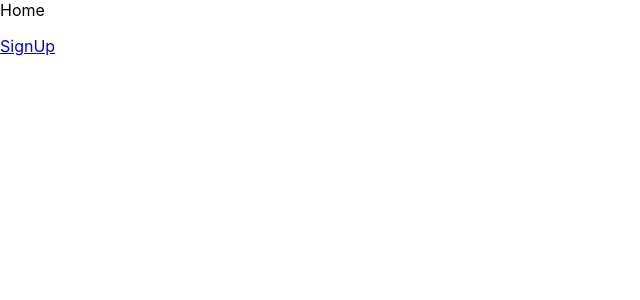
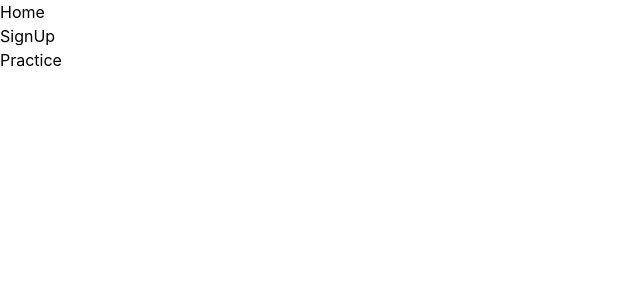
Before and after one commit to leftyloosey/vernunft_anduril, a React (Create React App) app in the folder client/2blendz/: page / in a window 1280 px wide. Shown: the top 300 px of the page, without its empty margins (0-640 px from the left). Built offline with nearby package versions, Linux system fonts and the light colour scheme.

Commit message:
tailwind

```diff
--- a/client/2blendz/package.json
+++ b/client/2blendz/package.json
@@ -38,6 +38,7 @@
     ]
   },
   "devDependencies": {
-    "@babel/plugin-proposal-private-property-in-object": "^7.21.11"
+    "@babel/plugin-proposal-private-property-in-object": "^7.21.11",
+    "tailwindcss": "^3.4.0"
   }
 }
--- a/client/2blendz/src/App.js
+++ b/client/2blendz/src/App.js
@@ -2,6 +2,7 @@ import { Routes, Route } from 'react-router-dom'
 
 import SignUpList from './pages/SignUpList'
 import Home from './pages/Home'
+import Practice from './pages/Practice'
 
 function App() {
   return (
@@ -10,6 +11,7 @@ function App() {
         <Route path='/' element={<Home />} />
         {/* <Route index element={<Home />} /> */}
         <Route path='/signuplist' element={<SignUpList />} />
+        <Route path='/practice' element={<Practice />} />
         <Route path='*' element={<Home />} />
       </Routes>
     </>
--- a/client/2blendz/src/index.css
+++ b/client/2blendz/src/index.css
@@ -11,3 +11,7 @@ code {
   font-family: source-code-pro, Menlo, Monaco, Consolas, 'Courier New',
     monospace;
 }
+
+@tailwind base;
+@tailwind components;
+@tailwind utilities;
--- a/client/2blendz/src/pages/Home.jsx
+++ b/client/2blendz/src/pages/Home.jsx
@@ -7,6 +7,9 @@ const Home = () => {
       <p>
         <Link to='/signuplist'>SignUp</Link>
       </p>
+      <p>
+        <Link to='/practice'>Practice</Link>
+      </p>
     </div>
   )
 }
--- /dev/null
+++ b/client/2blendz/src/pages/Practice.jsx
@@ -0,0 +1,7 @@
+import React from 'react'
+
+const Practice = () => {
+  return <div>Practice</div>
+}
+
+export default Practice
--- /dev/null
+++ b/client/2blendz/tailwind.config.js
@@ -0,0 +1,8 @@
+/** @type {import('tailwindcss').Config} */
+module.exports = {
+  content: ['./src/**/*.{js,jsx,ts,tsx}'],
+  theme: {
+    extend: {},
+  },
+  plugins: [],
+}
```
Also changed, not shown: 1 other file (tests, documents, lock files or other folders).
